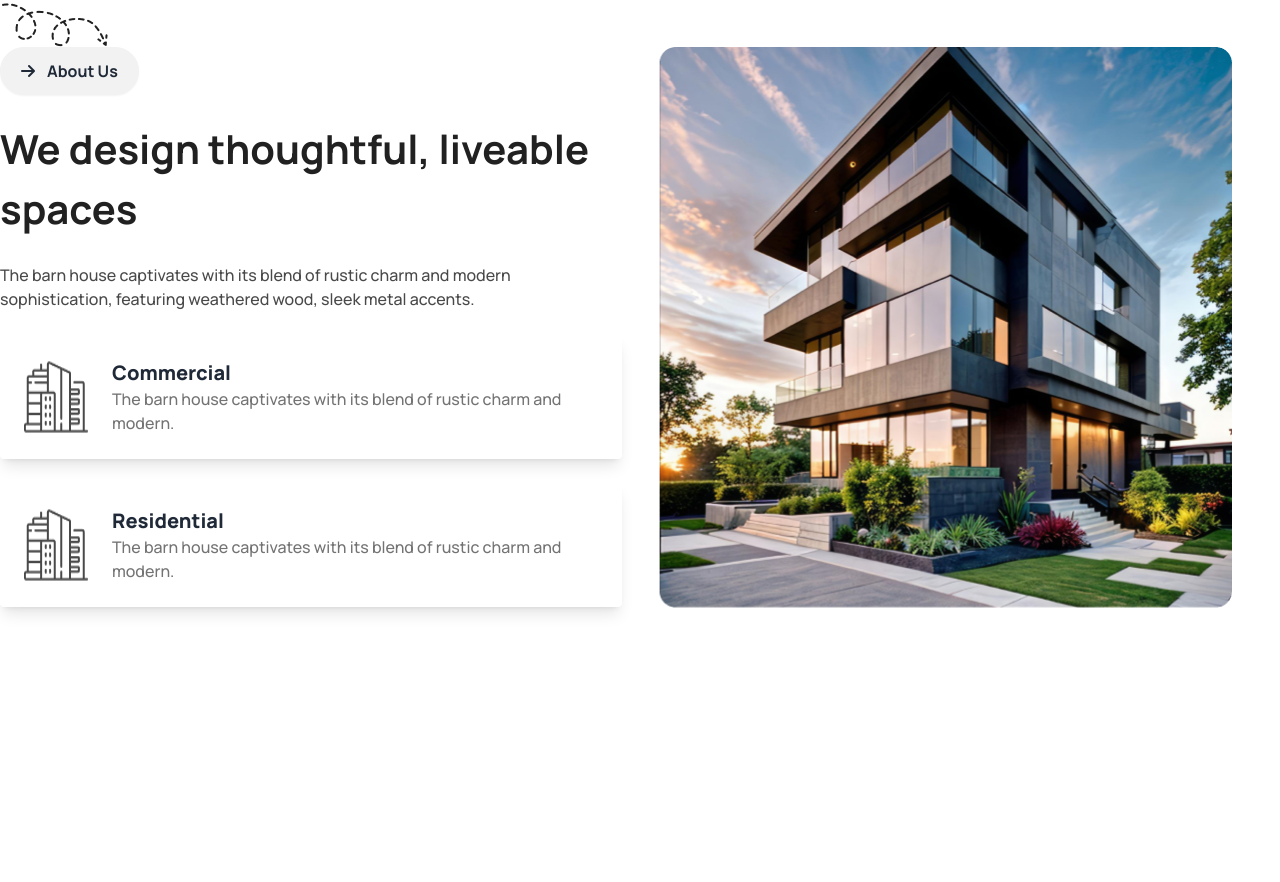
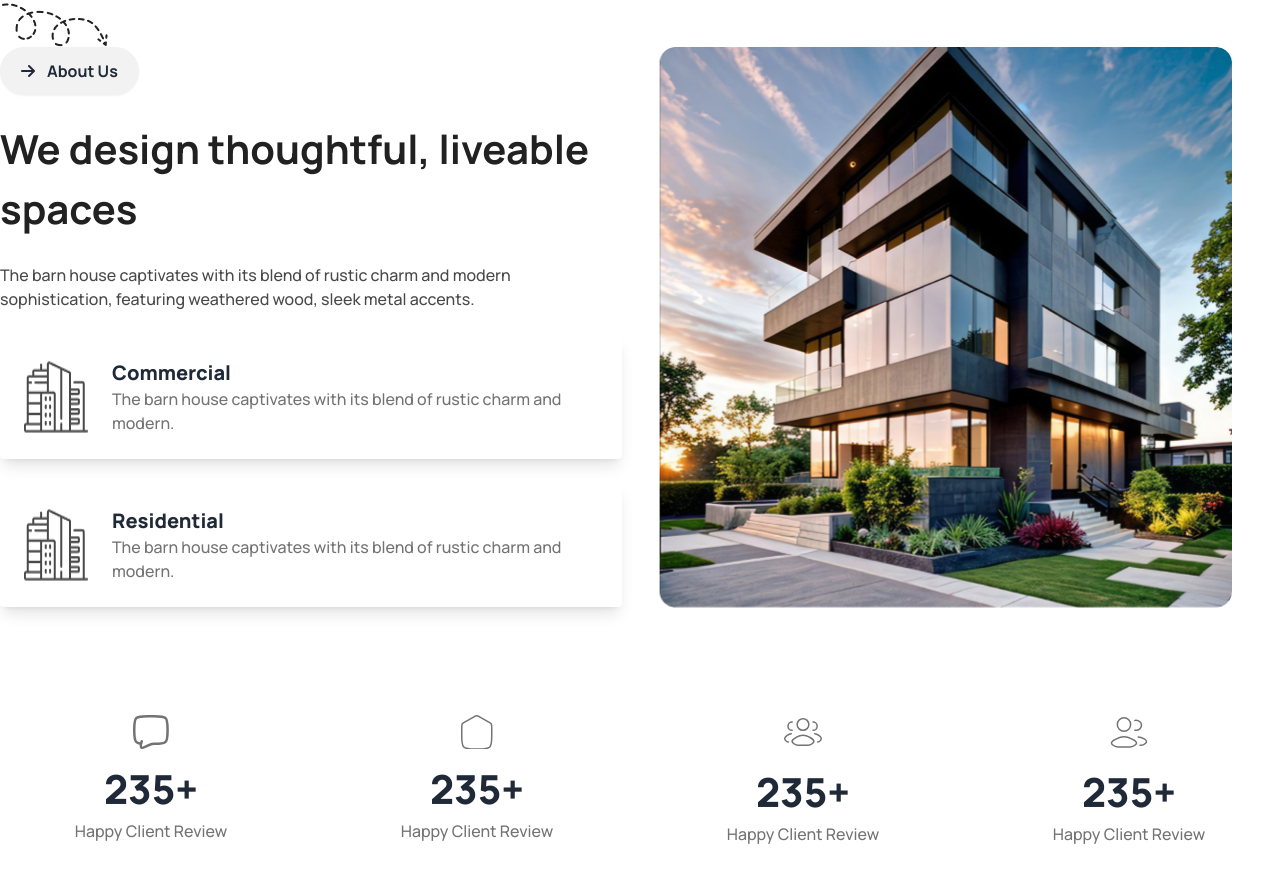
Before and after one commit to FaysalMiah55/rinterio-house-ass3, a plain HTML site: page index.html in a window 1280 px wide. Shown: the part 871-1753 px from the top of the page. Before the commit the page ends 1559 px from the top, so only its background shows below. Drawn offline with nearby package versions, Linux system fonts and the light colour scheme.

Commit message:
main-statistics

```diff
--- a/index.html
+++ b/index.html
@@ -128,6 +128,60 @@
             </div>
             </div>
         </section>
+        <!-- statistics -->
+        <section class="my-20">
+            <div class="grid grid-cols-1 md:grid-cols-2 lg:grid-cols-4 gap-6 items-center justify-center">
+                <div class="p-6 text-center">
+                    <svg class="mx-auto mb-[10px]" width="35.833374" height="34.031250" viewBox="0 0 35.8334 34.0312" fill="none" xmlns="http://www.w3.org/2000/svg" xmlns:xlink="http://www.w3.org/1999/xlink">
+                        <desc>
+                                Created with Pixso.
+                        </desc>
+                        <defs/>
+                        <path id="Vector" d="M8.08 28.75C5.91 28.53 4.29 27.88 3.2 26.79C1.25 24.84 1.25 21.7 1.25 15.41L1.25 14.58C1.25 8.29 1.25 5.15 3.2 3.2C5.15 1.25 8.29 1.25 14.58 1.25L21.25 1.25C27.53 1.25 30.67 1.25 32.63 3.2C34.58 5.15 34.58 8.29 34.58 14.58L34.58 15.41C34.58 21.7 34.58 24.84 32.63 26.79C30.67 28.75 27.53 28.75 21.25 28.75C20.31 28.77 19.57 28.84 18.84 29C16.84 29.46 14.99 30.49 13.16 31.38C10.56 32.65 9.26 33.28 8.44 32.69C6.87 31.52 8.4 27.91 8.75 26.25" stroke="#737373" stroke-opacity="1.000000" stroke-width="2.500000" stroke-linecap="round"/>
+                    </svg>
+                    <h1 class="text-[40px] font-extrabold">235+</h1>
+                    <p class="text-[16px] text-third font-medium">Happy Client Review</p>
+                </div>
+                <div class="p-6 text-center">
+                    <svg class="mx-auto mb-[10px]" width="31.500000" height="34.833252" viewBox="0 0 31.5 34.8333" fill="none" xmlns="http://www.w3.org/2000/svg" xmlns:xlink="http://www.w3.org/1999/xlink">
+                        <desc>
+                                Created with Pixso.
+                        </desc>
+                        <defs/>
+                        <path id="Vector" d="M30.74 12.63C30.74 10.73 30.74 9.79 30.28 8.99C29.82 8.2 29 7.74 27.36 6.81L18.99 2.09C17.4 1.19 16.61 0.75 15.75 0.75C14.88 0.75 14.09 1.19 12.51 2.09L4.13 6.81C2.49 7.74 1.67 8.2 1.21 8.99C0.75 9.79 0.75 10.73 0.75 12.63L0.75 20.55C0.75 26.93 0.75 30.12 2.7 32.1C4.65 34.08 7.79 34.08 14.08 34.08L17.41 34.08C23.7 34.08 26.84 34.08 28.79 32.1C30.75 30.12 30.75 26.93 30.75 20.55L30.74 12.63Z" stroke="#737373" stroke-opacity="1.000000" stroke-width="1.500000"/>
+                    </svg>
+                    <h1 class="text-[40px] font-extrabold">235+</h1>
+                    <p class="text-[16px] text-third font-medium">Happy Client Review</p>
+                </div>
+                <div class="p-6 text-center">
+                    <svg class="mx-auto mb-[10px]" width="40.000000" height="40.000000" viewBox="0 0 40 40" fill="none" xmlns="http://www.w3.org/2000/svg" xmlns:xlink="http://www.w3.org/1999/xlink">
+                        <desc>
+                                Created with Pixso.
+                        </desc>
+                        <defs/>
+                        <path id="Vector" d="M34.62 30C35.87 30 36.86 29.21 37.75 28.11C39.58 25.86 36.58 24.06 35.44 23.18C34.28 22.29 32.98 21.78 31.66 21.66M30 18.33C32.3 18.33 34.16 16.46 34.16 14.16C34.16 11.86 32.3 10 30 10" stroke="#737373" stroke-opacity="1.000000" stroke-width="1.500000" stroke-linecap="round"/>
+                        <path id="Vector" d="M5.37 30C4.12 30 3.13 29.21 2.24 28.11C0.41 25.86 3.41 24.06 4.55 23.18C5.71 22.29 7.01 21.78 8.33 21.66M9.16 18.33C6.86 18.33 5 16.46 5 14.16C5 11.86 6.86 10 9.16 10" stroke="#737373" stroke-opacity="1.000000" stroke-width="1.500000" stroke-linecap="round"/>
+                        <path id="Vector" d="M10.02 31.07C11.35 32.39 12.83 33.33 14.69 33.33L25.3 33.33C27.16 33.33 28.64 32.39 29.97 31.07C32.69 28.38 28.23 26.23 26.52 25.18C22.53 22.71 17.46 22.71 13.47 25.18C11.77 26.23 7.3 28.38 10.02 31.07Z" stroke="#737373" stroke-opacity="1.000000" stroke-width="1.500000" stroke-linejoin="round"/>
+                        <path id="Vector" d="M20 18.33C16.77 18.33 14.16 15.72 14.16 12.5C14.16 9.27 16.77 6.66 20 6.66C23.22 6.66 25.83 9.27 25.83 12.5C25.83 15.72 23.22 18.33 20 18.33Z" stroke="#737373" stroke-opacity="1.000000" stroke-width="1.500000"/>
+                    </svg>
+                    <h1 class="text-[40px] font-extrabold">235+</h1>
+                    <p class="text-[16px] text-third font-medium">Happy Client Review</p>
+                </div>
+                <div class="p-6 text-center">
+                    <svg class="mx-auto mb-[10px]" width="40.000000" height="40.000000" viewBox="0 0 40 40" fill="none" xmlns="http://www.w3.org/2000/svg" xmlns:xlink="http://www.w3.org/1999/xlink">
+                        <desc>
+                                Created with Pixso.
+                        </desc>
+                        <defs/>
+                        <path id="Vector" d="M31.02 33.33L31.84 33.33C33.76 33.33 35.28 32.46 36.65 31.23C40.13 28.13 31.95 25 29.16 25M25.83 8.44C26.21 8.37 26.6 8.33 27 8.33C30.04 8.33 32.5 10.57 32.5 13.33C32.5 16.09 30.04 18.33 27 18.33C26.6 18.33 26.21 18.29 25.83 18.21" stroke="#737373" stroke-opacity="1.000000" stroke-width="1.500000" stroke-linecap="round"/>
+                        <path id="Vector" d="M3.48 32.74C5.02 34.06 6.72 35 8.87 35L21.12 35C23.27 35 24.97 34.06 26.51 32.74C29.64 30.05 24.49 27.9 22.53 26.85C17.92 24.38 12.07 24.38 7.46 26.85C5.5 27.9 0.35 30.05 3.48 32.74Z" stroke="#737373" stroke-opacity="1.000000" stroke-width="1.500000"/>
+                        <path id="Vector" d="M14.99 19.16C11.31 19.16 8.33 16.18 8.33 12.5C8.33 8.81 11.31 5.83 14.99 5.83C18.68 5.83 21.66 8.81 21.66 12.5C21.66 16.18 18.68 19.16 14.99 19.16Z" stroke="#737373" stroke-opacity="1.000000" stroke-width="1.500000"/>
+                    </svg>
+                    <h1 class="text-[40px] font-extrabold">235+</h1>
+                    <p class="text-[16px] text-third font-medium">Happy Client Review</p>
+                </div>
+            </div>
+        </section>
     </main>
 
     <!-- footer part-->
```
